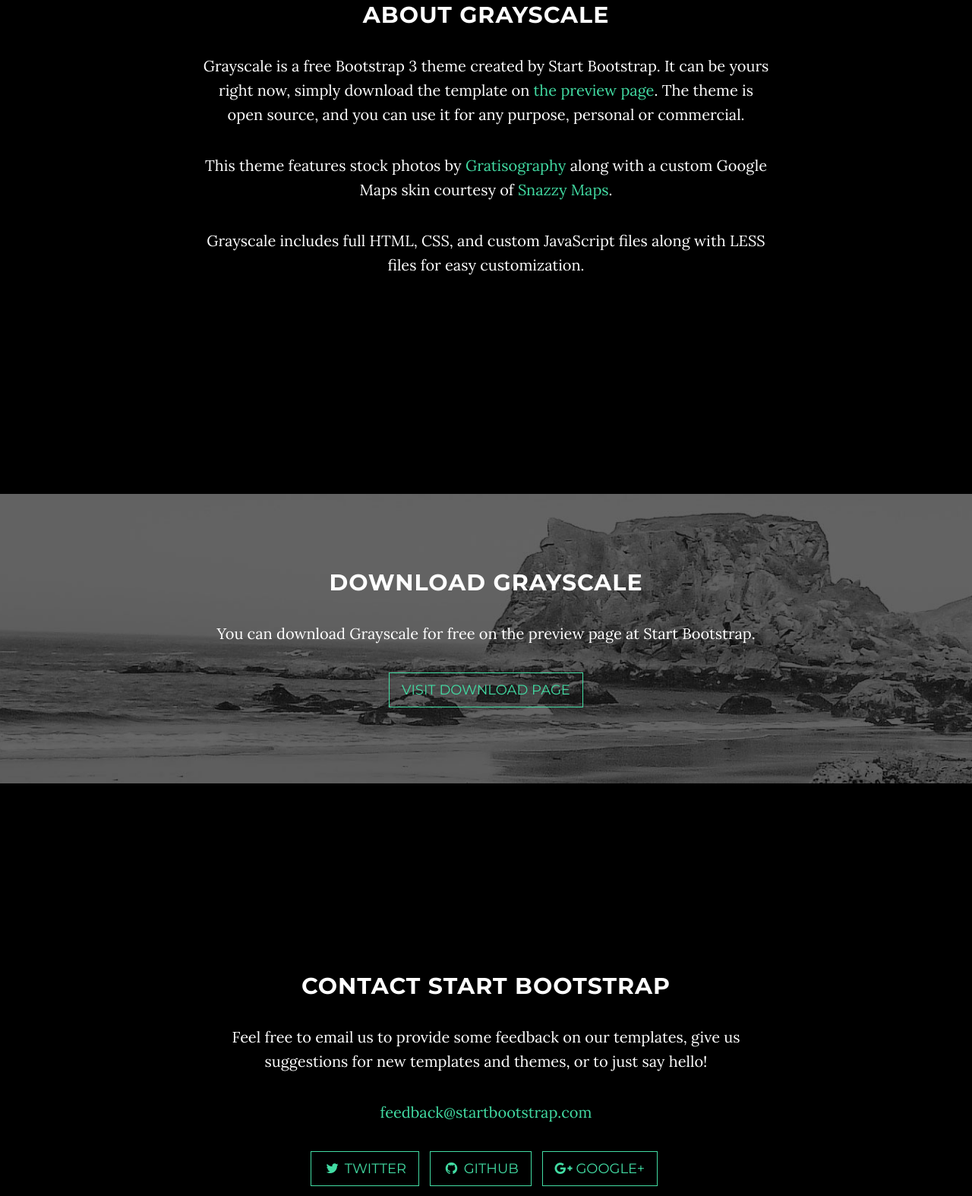
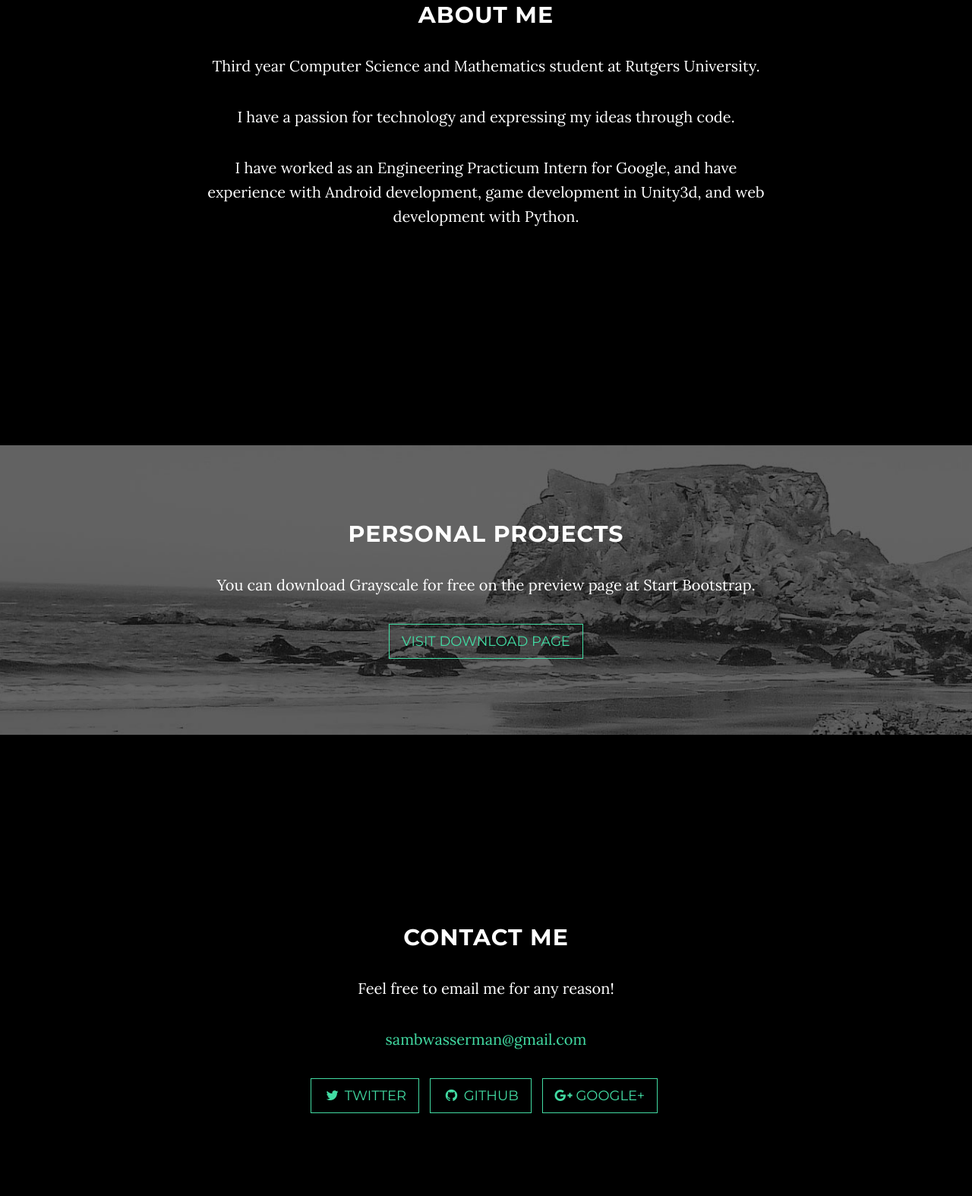
Before and after one commit to SamuelBWasserman/SamuelBWasserman.github.io, a website: page index.html in a window 1280 px wide. Shown: the part 1047-2621 px from the top of the page at 76% size. Drawn offline with nearby package versions, Linux system fonts and the light colour scheme; some packages are replaced by stand-ins of ours.

Commit message:
Info injection

```diff
--- a/index.html
+++ b/index.html
@@ -56,7 +56,7 @@
                         <a class="page-scroll" href="#about">About</a>
                     </li>
                     <li>
-                        <a class="page-scroll" href="#download">Download</a>
+                        <a class="page-scroll" href="#download">Projects</a>
                     </li>
                     <li>
                         <a class="page-scroll" href="#contact">Contact</a>
@@ -74,9 +74,7 @@
             <div class="container">
                 <div class="row">
                     <div class="col-md-8 col-md-offset-2">
-                        <h1 class="brand-heading">Grayscale</h1>
-                        <p class="intro-text">A free, responsive, one page Bootstrap theme.
-                            <br>Created by Start Bootstrap.</p>
+                        <h1 class="brand-heading">Sam Wasserman</h1>
                         <a href="#about" class="btn btn-circle page-scroll">
                             <i class="fa fa-angle-double-down animated"></i>
                         </a>
@@ -90,20 +88,20 @@
     <section id="about" class="container content-section text-center">
         <div class="row">
             <div class="col-lg-8 col-lg-offset-2">
-                <h2>About Grayscale</h2>
-                <p>Grayscale is a free Bootstrap 3 theme created by Start Bootstrap. It can be yours right now, simply download the template on <a href="http://startbootstrap.com/template-overviews/grayscale/">the preview page</a>. The theme is open source, and you can use it for any purpose, personal or commercial.</p>
-                <p>This theme features stock photos by <a href="http://gratisography.com/">Gratisography</a> along with a custom Google Maps skin courtesy of <a href="http://snazzymaps.com/">Snazzy Maps</a>.</p>
-                <p>Grayscale includes full HTML, CSS, and custom JavaScript files along with LESS files for easy customization.</p>
+                <h2>About Me</h2>
+                <p>Third year Computer Science and Mathematics student at Rutgers University.</p>
+                <p>I have a passion for technology and expressing my ideas through code.</p>
+                <p>I have worked as an Engineering Practicum Intern for Google, and have experience with Android development, game development in Unity3d, and web development with Python.</p>
             </div>
         </div>
     </section>
 
-    <!-- Download Section -->
+    <!-- Projects Section -->
     <section id="download" class="content-section text-center">
         <div class="download-section">
             <div class="container">
                 <div class="col-lg-8 col-lg-offset-2">
-                    <h2>Download Grayscale</h2>
+                    <h2>Personal Projects</h2>
                     <p>You can download Grayscale for free on the preview page at Start Bootstrap.</p>
                     <a href="http://startbootstrap.com/template-overviews/grayscale/" class="btn btn-default btn-lg">Visit Download Page</a>
                 </div>
@@ -115,16 +113,16 @@
     <section id="contact" class="container content-section text-center">
         <div class="row">
             <div class="col-lg-8 col-lg-offset-2">
-                <h2>Contact Start Bootstrap</h2>
-                <p>Feel free to email us to provide some feedback on our templates, give us suggestions for new templates and themes, or to just say hello!</p>
-                <p><a href="mailto:feedback@startbootstrap.com">feedback@startbootstrap.com</a>
+                <h2>Contact Me</h2>
+                <p>Feel free to email me for any reason!</p>
+                <p><a href="mailto:sambwasserman@gmail.com">sambwasserman@gmail.com</a>
                 </p>
                 <ul class="list-inline banner-social-buttons">
                     <li>
                         <a href="https://twitter.com/SBootstrap" class="btn btn-default btn-lg"><i class="fa fa-twitter fa-fw"></i> <span class="network-name">Twitter</span></a>
                     </li>
                     <li>
-                        <a href="https://github.com/IronSummitMedia/startbootstrap" class="btn btn-default btn-lg"><i class="fa fa-github fa-fw"></i> <span class="network-name">Github</span></a>
+                        <a href="https://github.com/SamuelBWasserman" class="btn btn-default btn-lg"><i class="fa fa-github fa-fw"></i> <span class="network-name">Github</span></a>
                     </li>
                     <li>
                         <a href="https://plus.google.com/+Startbootstrap/posts" class="btn btn-default btn-lg"><i class="fa fa-google-plus fa-fw"></i> <span class="network-name">Google+</span></a>
```
